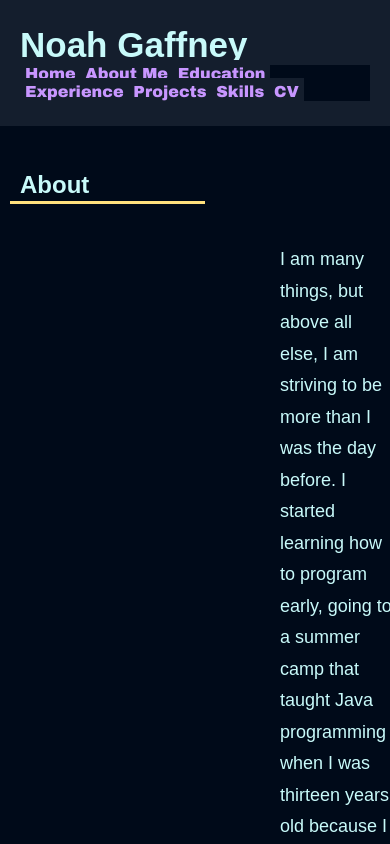
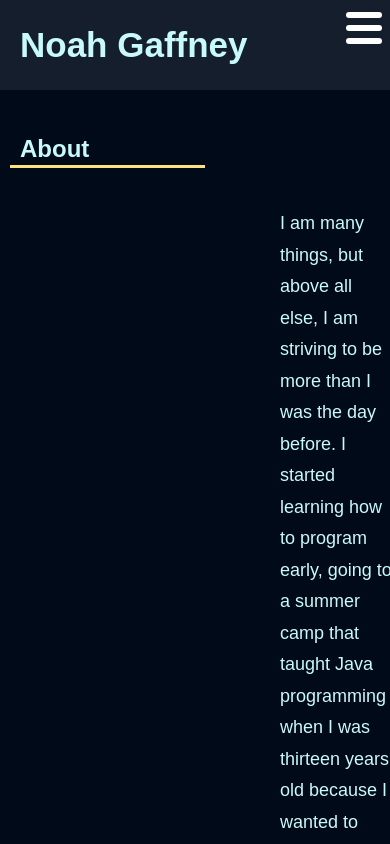
Before and after one commit to NoahGaffney/Portfolio, a React (Create React App) app: page /about in a window 390 px wide. Shown: the top 844 px of the page. Built offline with nearby package versions, Linux system fonts and the light colour scheme; a web font is replaced by a local one.

Commit message:
resize hide navbar 3 line pop up
title says it :)

```diff
--- a/src/Navbar.js
+++ b/src/Navbar.js
@@ -2,14 +2,23 @@ import { Link } from 'react-router-dom';
 
 const Navbar = () => {
     return (
-        <nav className = "navbar">
+        <nav className="navbar">
             <h1> Noah Gaffney</h1>
-            <div clasName="menu">
+            <div className="menu">
                 <span></span>
                 <span></span>
                 <span></span>
             </div>
-            <div classname = "links">
+            <div className="links">
+                <Link to="/">Home</Link>
+                <Link to="/about">About Me</Link>
+                <Link to="/education">Education</Link>
+                <Link to="/experience">Experience</Link>
+                <Link to="/projects">Projects</Link>
+                <Link to="/skills">Skills</Link>
+                <a href="/Resume2024_Noah_Gaffney.pdf" target="_blank" rel="noopener noreferrer">CV</a>
+            </div>
+            <div className="menu-items">
                 <Link to="/">Home</Link>
                 <Link to="/about">About Me</Link>
                 <Link to="/education">Education</Link>
--- a/src/index.css
+++ b/src/index.css
@@ -342,14 +342,14 @@
 }
 
 .navbar .menu {
-  display: flex;
   position: absolute;
   top: 0.75rem;
   right: 0.5rem;
   flex-direction: column;
   justify-content: space-between;
-  width: 0.25rem;
+  width: 2.25rem;
   height: 2rem;
+  background: transparent;
 }
 
 .navbar .menu span {
@@ -359,6 +359,9 @@
   border-radius: 0.2rem;
 }
 
+.menu-items {
+  display: none;
+}
 
 .navbar a:hover,
 .navbar a:focus {
@@ -384,31 +387,20 @@
   pointer-events: none;
 }
 
-@media (max-width: 1000px) {
+@media (max-width: 1100px) {
 
   .navbar {
     flex-direction: column;
     align-items: start;
   }
 
+  .navbar .menu {
+    display: flex;
 
-}
-
-
-@media (max-width: 800px) {
-
-  .navbar .home {
-    display: flex;
   }
 
-  .navbar {
-    flex-direction: column;
-    align-items: start;
-  }
-
-  .navbar ul {
+  .navbar a {
     display: none;
-    flex-direction: column;
   }
 
 }
```
Lines whose indentation alone changed are shown as unchanged.
